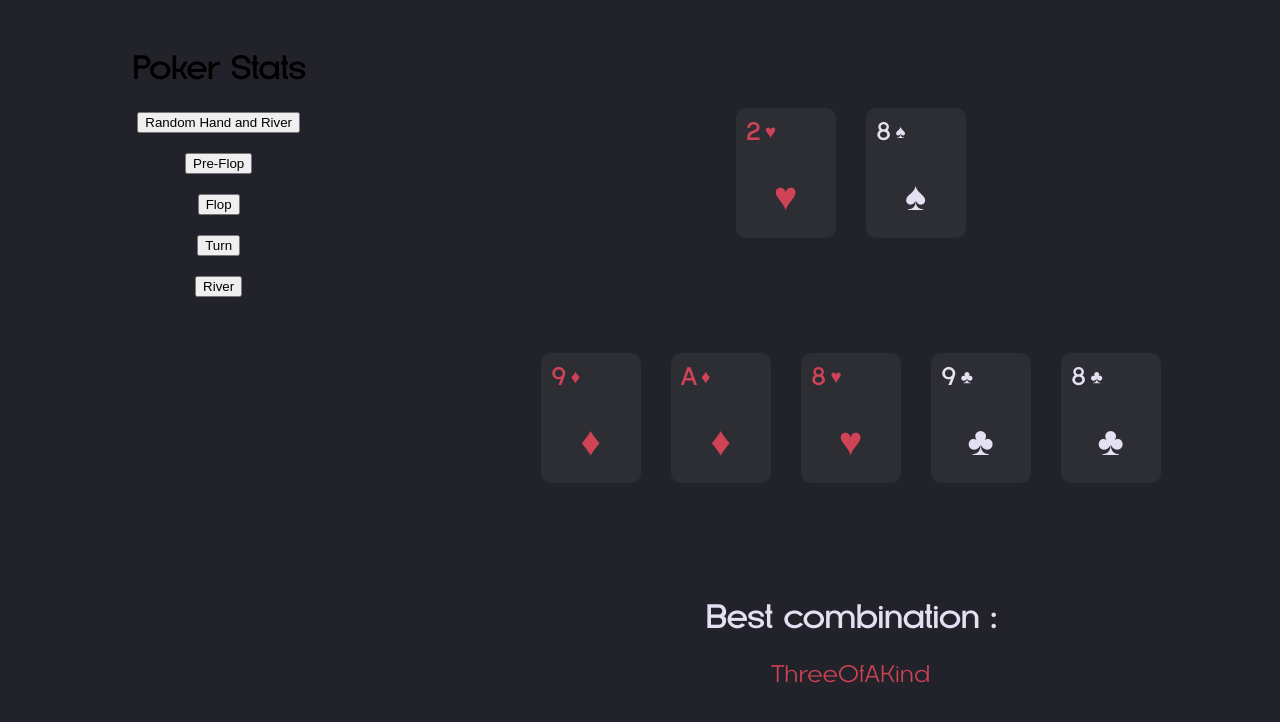
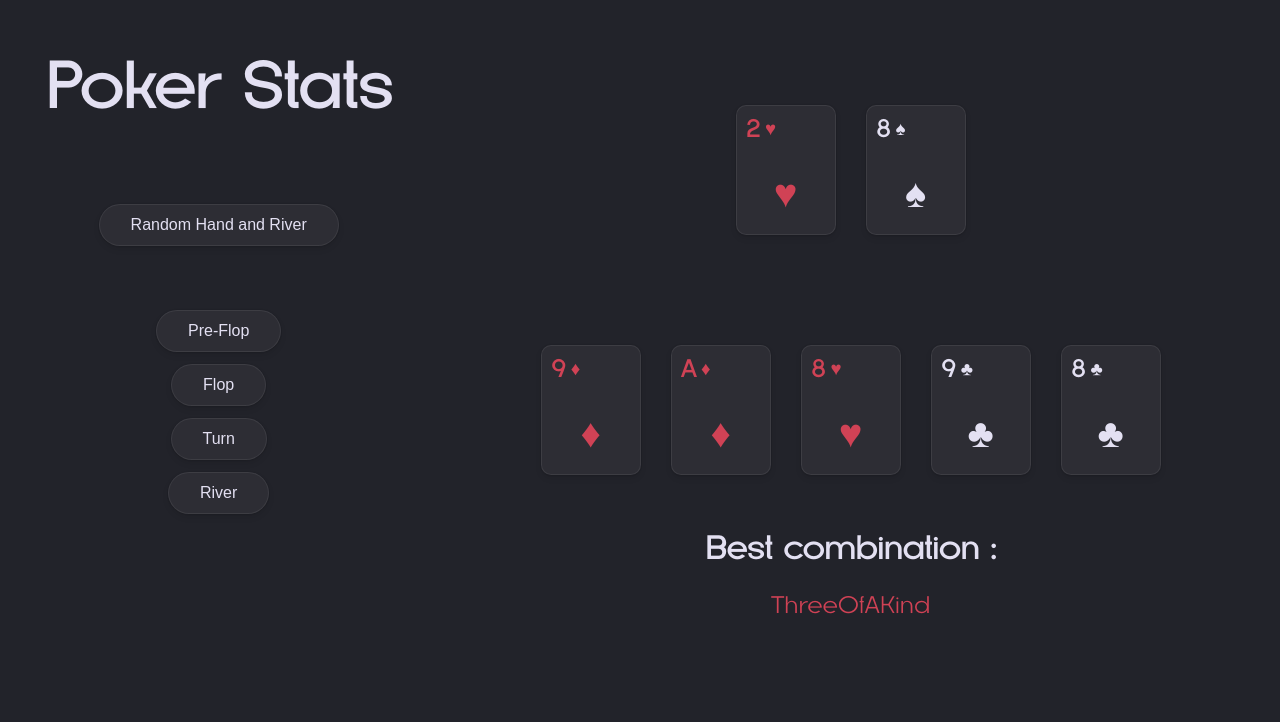
Before and after one commit to MonKeySVG/poker-basic, an Angular app: page / in a window 1280 px wide. Shown: the top 722 px of the page. Built offline with nearby package versions, Linux system fonts and the light colour scheme.

Commit message:
Design des boutons

```diff
--- a/src/app/calculator/calculator.component.css
+++ b/src/app/calculator/calculator.component.css
@@ -11,11 +11,34 @@
   flex-direction: column;
 }
 
+.left-container h1 {
+  color: #E3E0F2;
+  font-size: 64px;
+}
+
 .actions {
-  margin-block: 25px;
+  margin-block: 80px;
   display: flex;
   flex-direction: column;
-  gap: 20px;
+  gap: 64px;
+}
+
+.actions .block {
+  display: flex;
+  flex-direction: column;
+  align-items: center;
+  gap: 12px;
+}
+
+button {
+  padding: 12px 32px;
+  background-color: #2D2D34;
+  color: #E3E0F2;
+  border: none;
+  border-radius: 50px;
+  cursor: pointer;
+  font-size: 1rem;
+  box-shadow: var(--custom-shadow);
 }
 
 
@@ -28,7 +51,9 @@
 
 }
 
-
+.river, .hand, .best-combination {
+  flex: 1;
+}
 
 .river, .hand {
   display: flex;
--- a/src/app/calculator/calculator.component.html
+++ b/src/app/calculator/calculator.component.html
@@ -16,19 +16,11 @@
 
       <div class="block">
         <button (click)="preflop()">Pre-Flop</button>
+        <button (click)="flop()">Flop</button>
+        <button (click)="turn()">Turn</button>
+        <button (click)="riverCard()">River</button>
       </div>
 
-      <div class="block">
-        <button (click)="flop()">Flop</button>
-      </div>
-
-      <div class="block">
-        <button (click)="turn()">Turn</button>
-      </div>
-
-      <div class="block">
-        <button (click)="riverCard()">River</button>
-      </div>
     </div>
 
 
@@ -48,6 +40,8 @@
       <div *ngFor="let card of river">
         <app-card-on-screen [rank]="card.rank" [suit]="card.suit"></app-card-on-screen>
       </div>
+
+
     </div>
 
     <div class="best-combination">
--- a/src/app/card-on-screen/card-on-screen.component.css
+++ b/src/app/card-on-screen/card-on-screen.component.css
@@ -1,13 +1,4 @@
-:root {
-  --custom-shadow:
-    inset 0 0 0.5px 1px hsla(0, 0%, 100%, 0.075),
-    /* shadow ring 👇 */
-  0 0 0 1px hsla(0, 0%, 0%, 0.05),
-    /* multiple soft shadows 👇 */
-  0 0.3px 0.4px hsla(0, 0%, 0%, 0.02),
-  0 0.9px 1.5px hsla(0, 0%, 0%, 0.045),
-  0 3.5px 6px hsla(0, 0%, 0%, 0.09);
-}
+
 
 .card {
   /*background-image: linear-gradient(to right, #E3E0F2, #F4F2FA);*/
--- a/src/styles.css
+++ b/src/styles.css
@@ -8,7 +8,19 @@
   /*background-image: radial-gradient(circle at center, rgba(27,24,113,1), rgba(7,7,9,1));*/
   background-color: #22232A;
   font-family: 'SanDiego', sans-serif;
+
+  --custom-shadow:
+    inset 0 0 0.5px 1px hsla(0, 0%, 100%, 0.075),
+      /* shadow ring 👇 */
+    0 0 0 1px hsla(0, 0%, 0%, 0.05),
+      /* multiple soft shadows 👇 */
+    0 0.3px 0.4px hsla(0, 0%, 0%, 0.02),
+    0 0.9px 1.5px hsla(0, 0%, 0%, 0.045),
+    0 3.5px 6px hsla(0, 0%, 0%, 0.09);
 }
+
+
+
 
 h1 {
   margin: 0;
```
